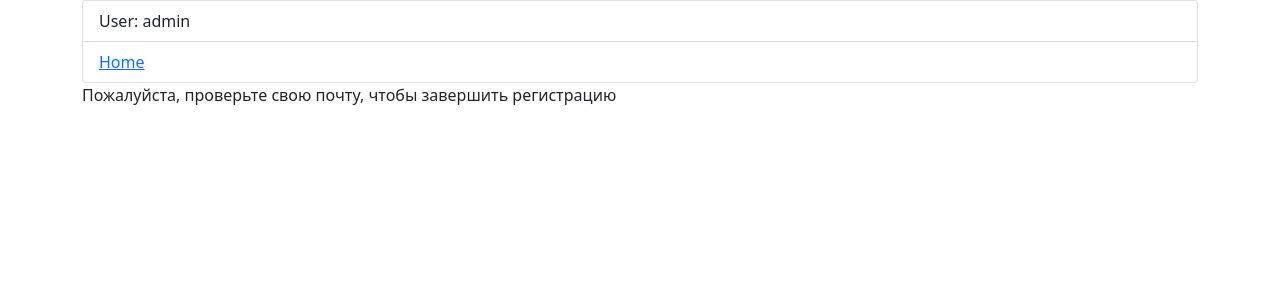
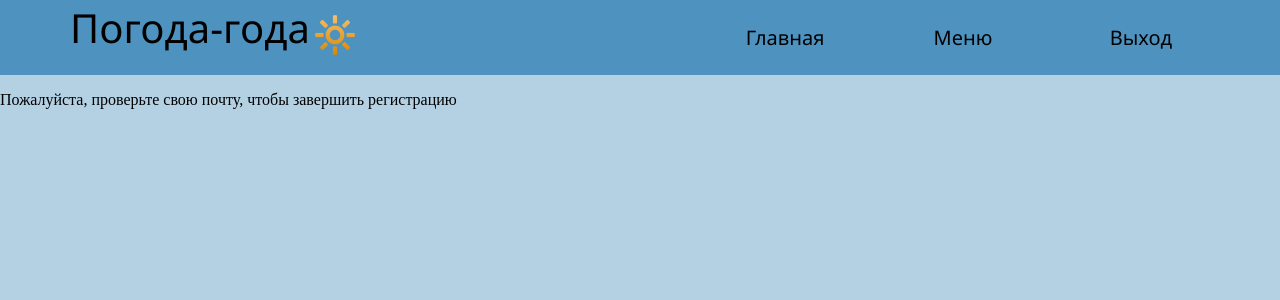
Before and after one commit to JustBlood/weathermodule, a Django app: page /confirm_email/ in a window 1280 px wide. Shown: the top 300 px of the page. Run offline with Django 4.2, Linux system fonts and the light colour scheme; a user stored in the database is signed in.

Commit message:
Compare all

```diff
--- a/weathermodule/weather/templates/weather/base.html
+++ b/weathermodule/weather/templates/weather/base.html
@@ -2,20 +2,43 @@
 <html lang="ru">
 <head>
     <meta charset="UTF-8">
-    <link href="https://cdn.jsdelivr.net/npm/bootstrap@5.1.3/dist/css/bootstrap.min.css" rel="stylesheet" integrity="sha384-1BmE4kWBq78iYhFldvKuhfTAU6auU8tT94WrHftjDbrCEXSU1oBoqyl2QvZ6jIW3" crossorigin="anonymous">
-    <title>{{title}}</title>
+    <meta http-equiv="X-UA-Compatible" content="IE=edge">
+    <meta name="viewport" content="width=device-width, initial-scale=1.0">
+    {% load static %}
+    <link rel="stylesheet" href="{% static 'css/style.css' %}">
+
+    <title>Главная</title>
 </head>
-<body class="container">
-    <ul class="list-group">
-        <li class="list-group-item">
-            User: {{ user.username }}
-        </li>
-        <li class="list-group-item">
-            <a href="{% url 'home' %}">Home</a>
-        </li>
-    </ul>
+<body>
 
+<header>
+    <div class="logo">
+        <span>Погода-года</span>
+        <img src="{% static 'img/logo1.png'%}">
+    </div>
+    <nav>
+        <ul class="top-menu">
+                <li><a href="{% url 'home' %}">Главная</a></li>
+                <li><a>Меню</a>
+                    <ul class="sub-menu">
+                        <li><a href="#">Мои станции</a></li>
+                    </ul>
+                </li>
+                {% if user.is_authenticated %}
+                <li><a href="{% url 'logout' %}">Выход</a></li>
+            {% else %}
+            <li><a href="{% url 'login' %}">Вход</a></li>
+            <li><a href="{% url 'register' %}">Регистрация</a></li>
+            {% endif %}
+        </ul>
+    </nav>
+</header>
+
+<div id="block-body">
+
+</div>
+
+</body>
+</html>
 {% block content %}
 {% endblock %}
-</body>
-</html>
```
